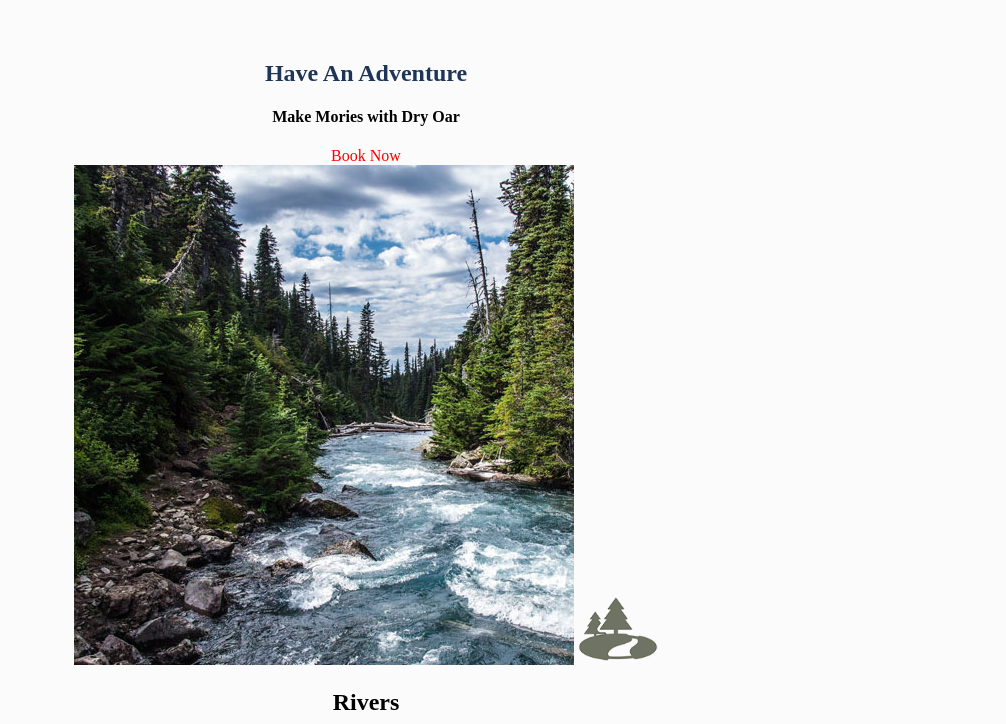
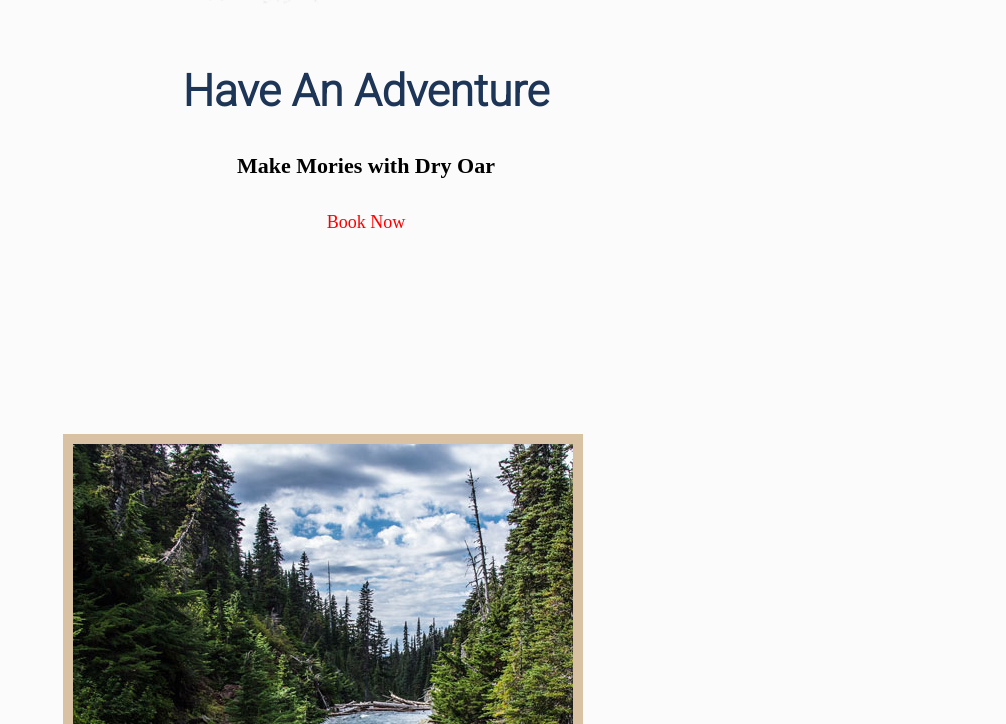
Before and after one commit to ederson192/wdd130, a plain HTML site: page wwr/index.html in a window 1280 px wide. Shown: the part 916-1640 px from the top of the page, without its empty margins (274-1280 px from the left). Drawn offline with Linux system fonts and the light colour scheme.

Commit message:
Homework

```diff
--- a/wwr/styles/site-plan-rafting.css
+++ b/wwr/styles/site-plan-rafting.css
@@ -49,6 +49,7 @@ h1, h2, h3, h4, h5, h6 {
 }
 h2 {
   text-align: center;
+  font-family: "Roboto Medium 500 Italic";
 }
 hr {
   height: 3px;
--- a/wwr/styles/style.css
+++ b/wwr/styles/style.css
@@ -1,3 +1,6 @@
+@import url('https://fonts.googleapis.com/css2?family=Roboto:ital,wght@0,300;1,500&display=swap');
+
+
 #content {
     max-width: 1600px;
     margin: 0 auto;
@@ -7,6 +10,7 @@ nav a {
     text-align: center;
     color: black;
     text-decoration: none;
+    padding: 35px;
 }
 
 #hero-msg h1, #hero-msg h4 {
@@ -27,7 +31,12 @@ main section {
 
 body {
     background-color: #fcfbfb;
+    font-size: 22px;
+    font-size: 'Roboto';
+    margin: 0;
+    padding: 0;
 }
+
 header {
     background-color:rgba(20,30,13, .7);
 }
@@ -40,6 +49,10 @@ nav a:hover {
     background-color: #fcfbfb;
     color: red;
     text-decoration: none;
+    font-size: 18px;
+    padding: 15px 30px;
+    margin-top: 50px;
+    border-radius: 5px;
 }
 
 .book:hover, .join:hover{
@@ -52,14 +65,22 @@ nav a:hover {
 }
 .msg{
     background-color: #fcfbfb;
+    font-family: 'Roboto', normal;
+    padding: 35px;
+    background-color: rgba(20,30,13, .7);
 }
 
 footer{
-    background-color: #fcfbfb;
+    background-color: rgba(20,30,13, .7);
+    padding: 25px 50px;
+    margin-top: 200px;
 }
 
 .home-title {
     color : #1d3557;
+    font-family: 'Roboto', normal;
+    font-size: 2em;
+    margin-top: 10px;
 }
 
 h4{
@@ -72,6 +93,10 @@ h4{
 
 .msg p{
     color:#1d3557;
+    font-size: .8em;
+    line-height: 1.5em;
+    padding-bottom: 15px;
+
 }
 footer h3{
     color:#1d3557;
@@ -84,12 +109,17 @@ footer a:hover{
     color: #1d3557;
 }
 
+footer .social img {
+    padding-top: 15px;
+}
+
 #hero-img{
     width: 100%;
 }
 
 .icon {
     width: 80px;
+    padding-top: 10px;
 }
 
 .logo{
@@ -99,3 +129,24 @@ footer a:hover{
 footer h3 a:hover {
     text-decoration: underline;
 }
+
+h2 {
+    font-family: 'Roboto', normal;
+    margin: 0;
+}
+
+#logo_link {
+    padding-top: 5px;
+}
+
+.rivers-card, .camping-card, .rapids-card {
+    margin: 200px 0;
+}
+
+.card-img {
+    border: 10px solid #d9c2a3;
+}
+
+main section img {
+    box-sizing: border-box;
+}
```
